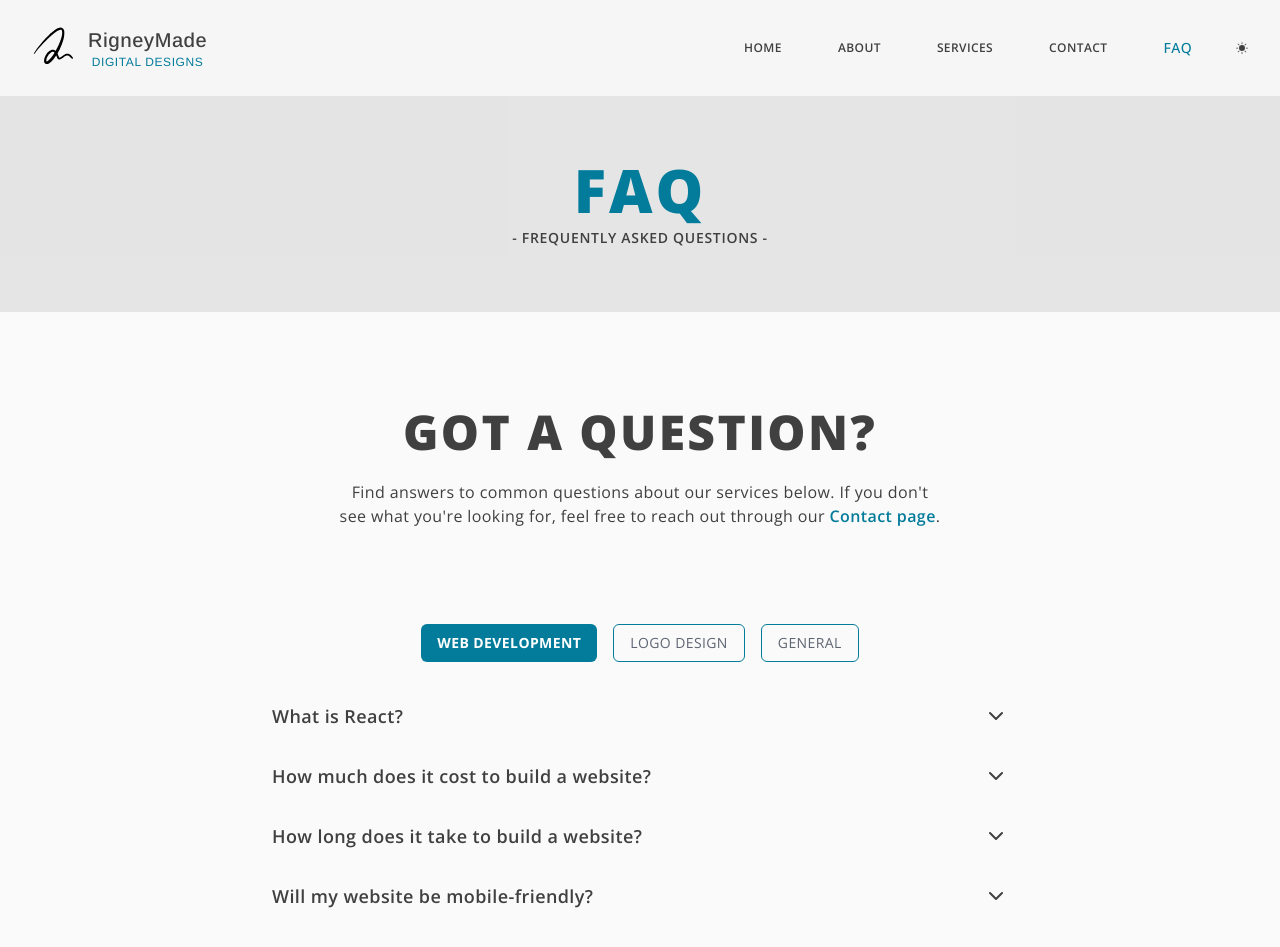
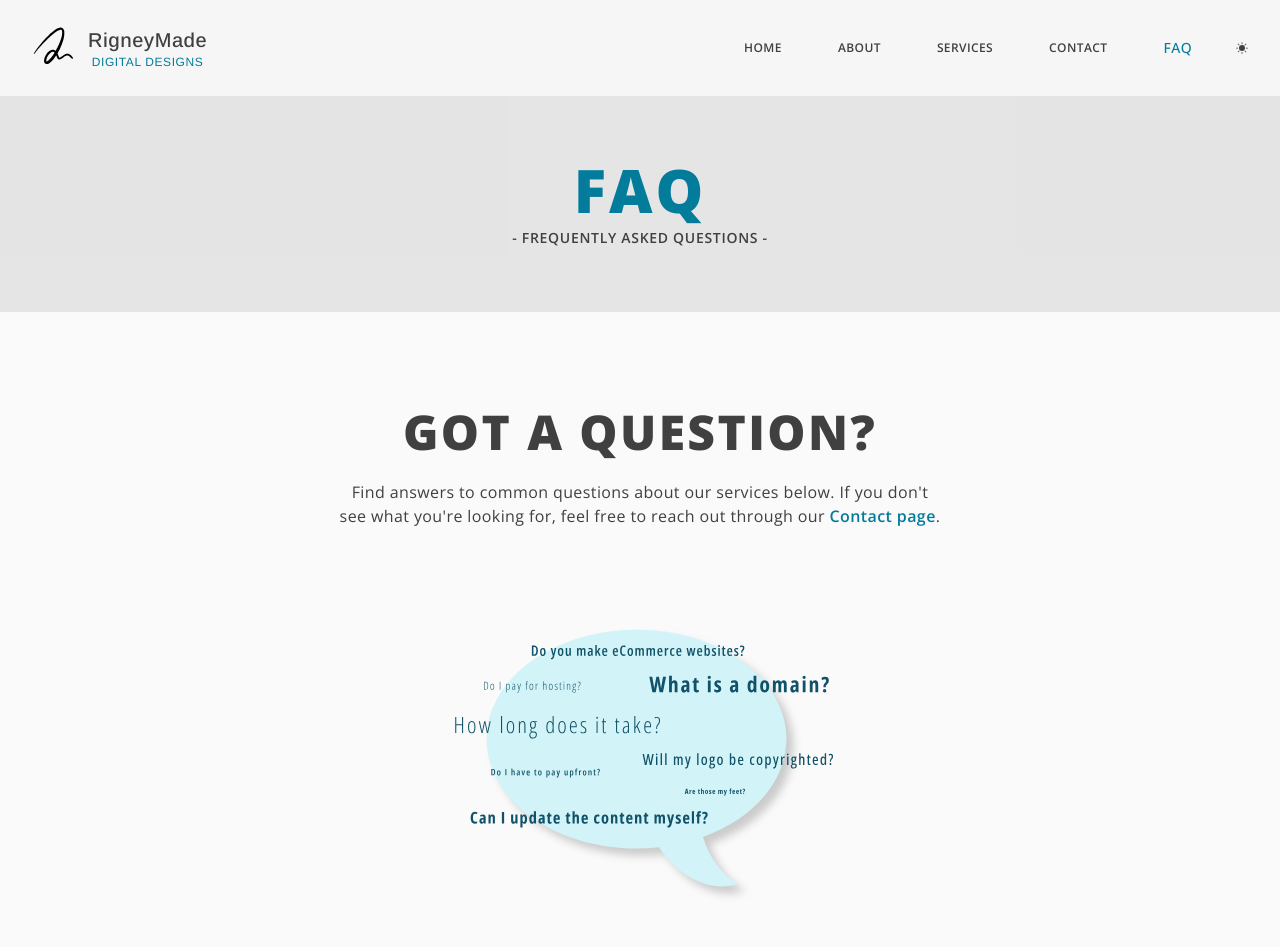
Before and after one commit to KramYengir/rigneymade, a Next.js app: page /faq in a window 1280 px wide. Shown: the top 947 px of the page. Built offline with nearby package versions, Linux system fonts and the light colour scheme.

Commit message:
add question speech bubble image

```diff
--- a/app/faq/page.tsx
+++ b/app/faq/page.tsx
@@ -10,6 +10,7 @@ const FAQPage = () => {
         <h1 className="h1">FAQ</h1>
         <p className="h1-sub-heading">- Frequently Asked Questions -</p>
       </div>
+
       <h2 className="uppercase text-3xl sm:text-5xl 2xl:text-6xl font-extrabold tracking-wider text-center mt-24">
         Got a question?
       </h2>
@@ -25,6 +26,20 @@ const FAQPage = () => {
         </Link>
         .
       </p>
+      <div className="flex justify-center mx-auto mt-16">
+        <img
+          src="/images/faq_bubble_SVG.svg"
+          alt="FAQ Bubble"
+          width={480}
+          className="dark:hidden"
+        />
+        <img
+          src="/images/faq_bubble_dark_SVG.svg"
+          alt="FAQ Bubble"
+          width={480}
+          className="hidden dark:block"
+        />
+      </div>
       <FAQ
         items={faqItems}
         categories={["Web Development", "Logo Design", "General"]}
```
Also changed, not shown: public/images/faq_bubble_SVG.svg (added), public/images/faq_bubble_dark_SVG.svg (added).
